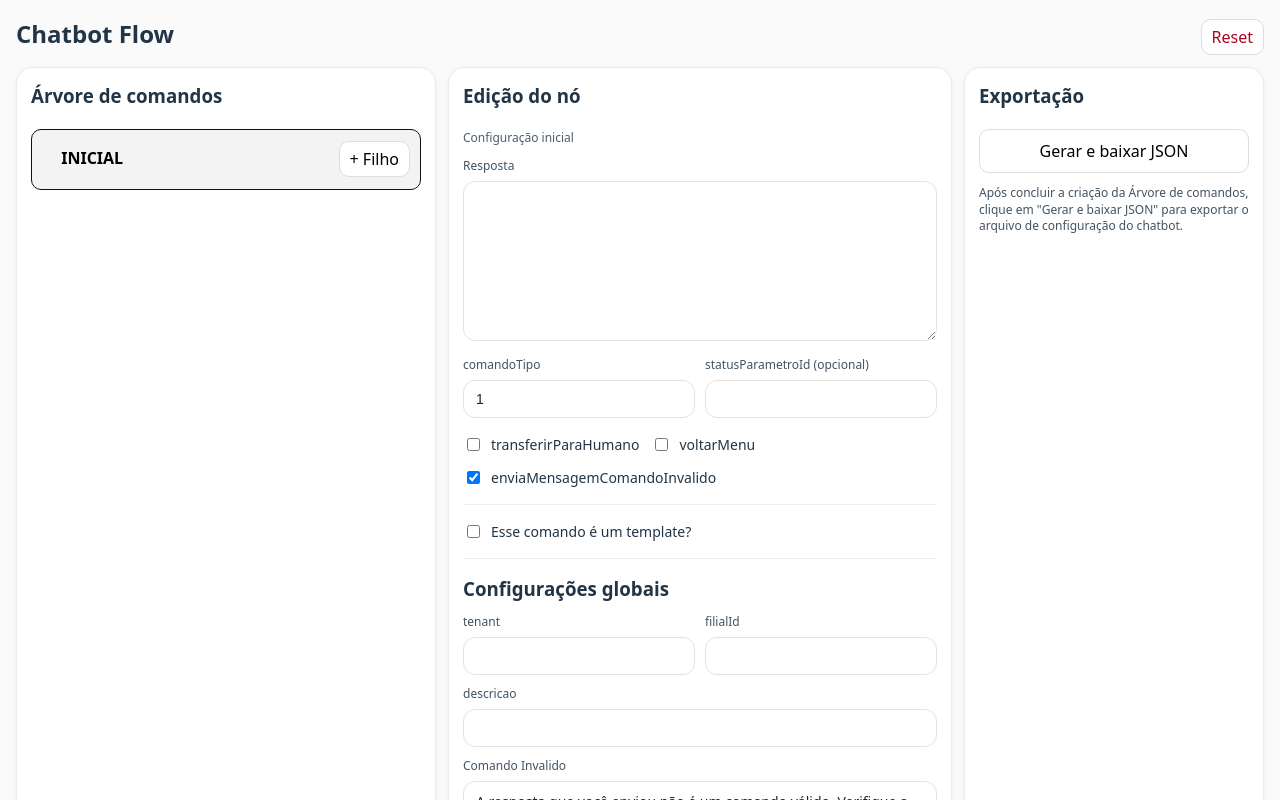
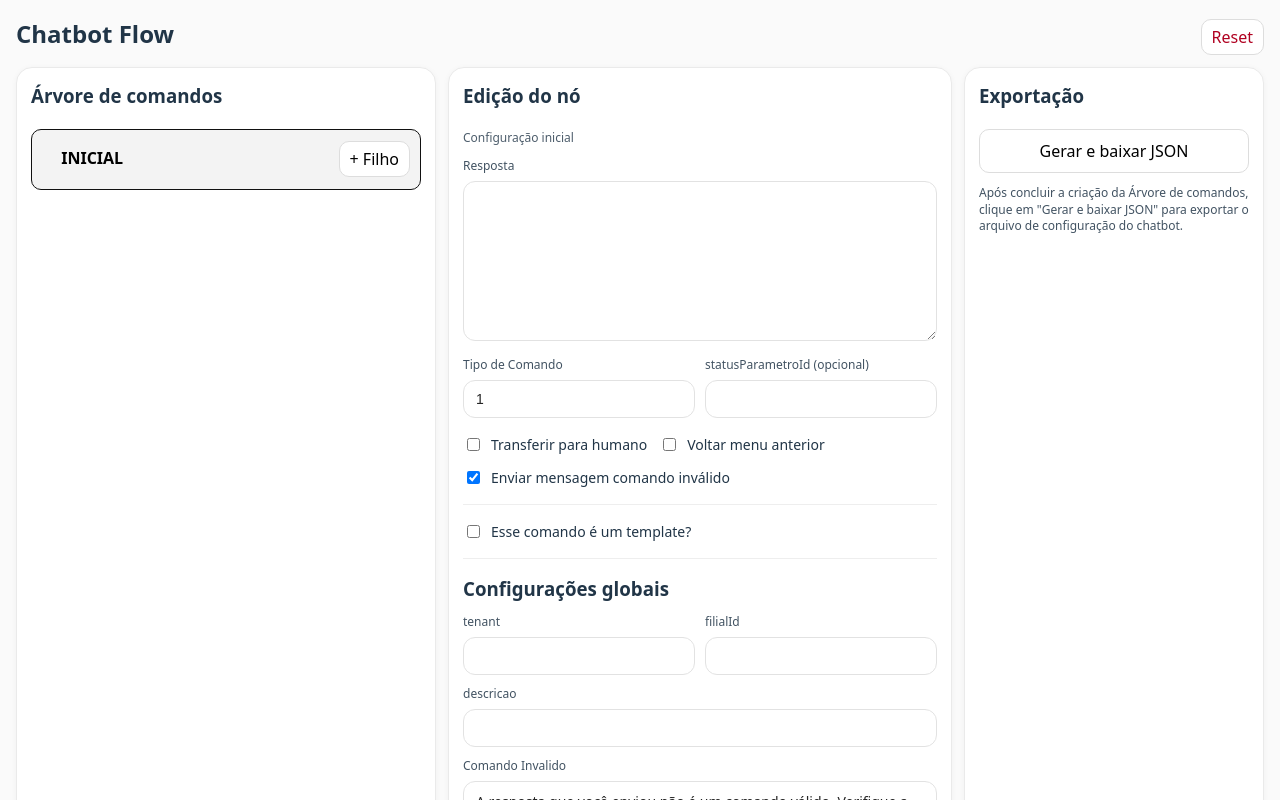
Before and after one commit to brumoreiras/chatbot-flow, a React (Vite) app: page / in a window 1280 px wide. Shown: the top 800 px of the page. Built offline with nearby package versions, Linux system fonts and the light colour scheme.

Commit message:
Atualização nomenclaturas dos campos

```diff
--- a/src/App.jsx
+++ b/src/App.jsx
@@ -552,7 +552,7 @@ export default function App() {
 
           <div style={{ display: "grid", gridTemplateColumns: "1fr 1fr", gap: 10 }}>
             <label style={label}>
-              comandoTipo
+              Tipo de Comando
               <input
                 style={input}
                 type="number"
@@ -573,17 +573,17 @@ export default function App() {
 
           <div style={{ display: "flex", gap: 12, flexWrap: "wrap", marginTop: 6 }}>
             <Toggle
-              label="transferirParaHumano"
+              label="Transferir para humano"
               checked={!!selectedNode.transferirParaHumano}
               onChange={(v) => updateSelectedNodeField("transferirParaHumano", v)}
             />
             <Toggle
-              label="voltarMenu"
+              label="Voltar menu anterior"
               checked={!!selectedNode.voltarMenu}
               onChange={(v) => updateSelectedNodeField("voltarMenu", v)}
             />
             <Toggle
-              label="enviaMensagemComandoInvalido"
+              label="Enviar mensagem comando inválido"
               checked={!!selectedNode.enviaMensagemComandoInvalido}
               onChange={(v) => updateSelectedNodeField("enviaMensagemComandoInvalido", v)}
             />
```
